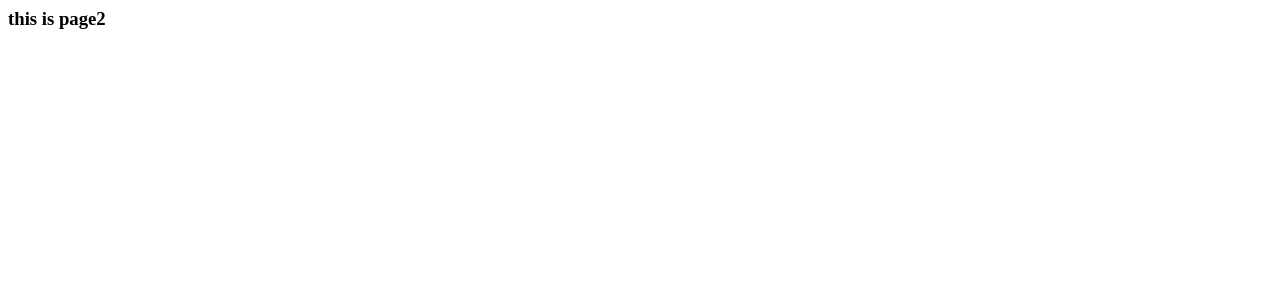
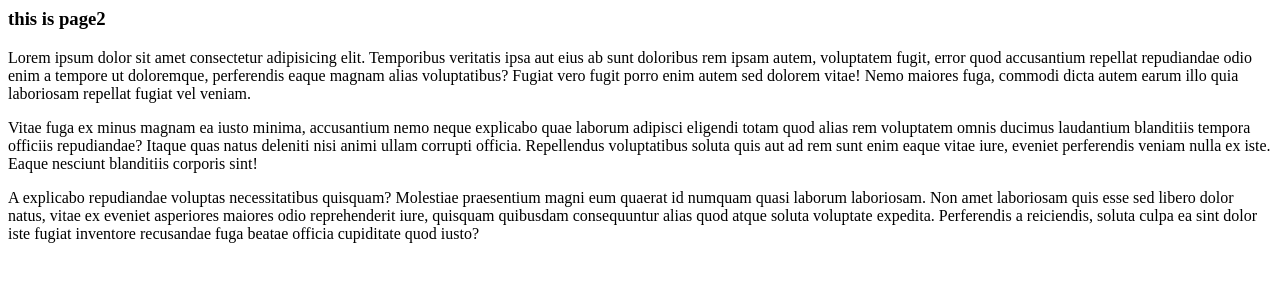
Before and after one commit to rezwan4students/test_foloder_for_github, a plain HTML site: page page2.html in a window 1280 px wide. Drawn offline with Linux system fonts and the light colour scheme.

Commit message:
adding 1 para in homepage and 2 para in page 2

```diff
--- a/page2.html
+++ b/page2.html
@@ -6,5 +6,8 @@
 </head>
 <body>
     <h3>this is page2</h3>
+    <p>Lorem ipsum dolor sit amet consectetur adipisicing elit. Temporibus veritatis ipsa aut eius ab sunt doloribus rem ipsam autem, voluptatem fugit, error quod accusantium repellat repudiandae odio enim a tempore ut doloremque, perferendis eaque magnam alias voluptatibus? Fugiat vero fugit porro enim autem sed dolorem vitae! Nemo maiores fuga, commodi dicta autem earum illo quia laboriosam repellat fugiat vel veniam.</p>
+    <p>Vitae fuga ex minus magnam ea iusto minima, accusantium nemo neque explicabo quae laborum adipisci eligendi totam quod alias rem voluptatem omnis ducimus laudantium blanditiis tempora officiis repudiandae? Itaque quas natus deleniti nisi animi ullam corrupti officia. Repellendus voluptatibus soluta quis aut ad rem sunt enim eaque vitae iure, eveniet perferendis veniam nulla ex iste. Eaque nesciunt blanditiis corporis sint!</p>
+    <p>A explicabo repudiandae voluptas necessitatibus quisquam? Molestiae praesentium magni eum quaerat id numquam quasi laborum laboriosam. Non amet laboriosam quis esse sed libero dolor natus, vitae ex eveniet asperiores maiores odio reprehenderit iure, quisquam quibusdam consequuntur alias quod atque soluta voluptate expedita. Perferendis a reiciendis, soluta culpa ea sint dolor iste fugiat inventore recusandae fuga beatae officia cupiditate quod iusto?</p>
 </body>
 </html>
```
Also changed, not shown: index.html (+2 -0 lines).
